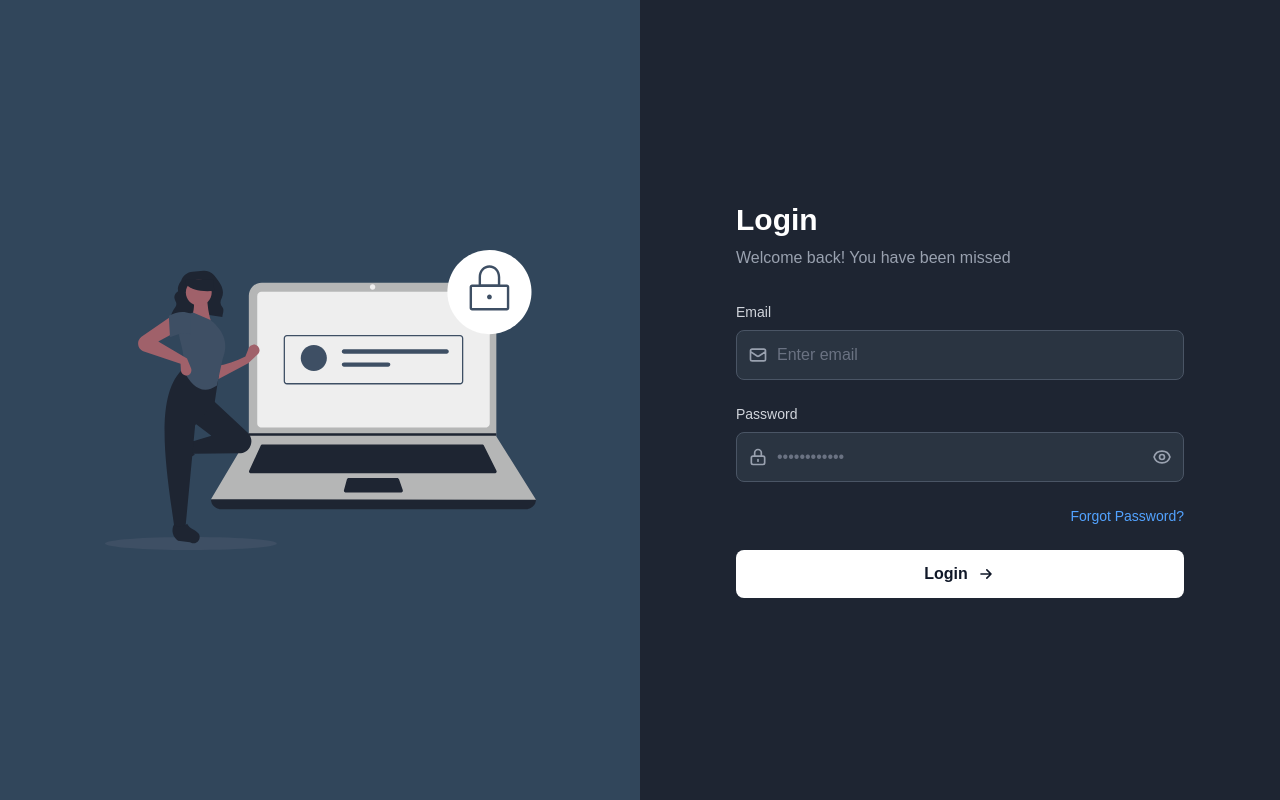
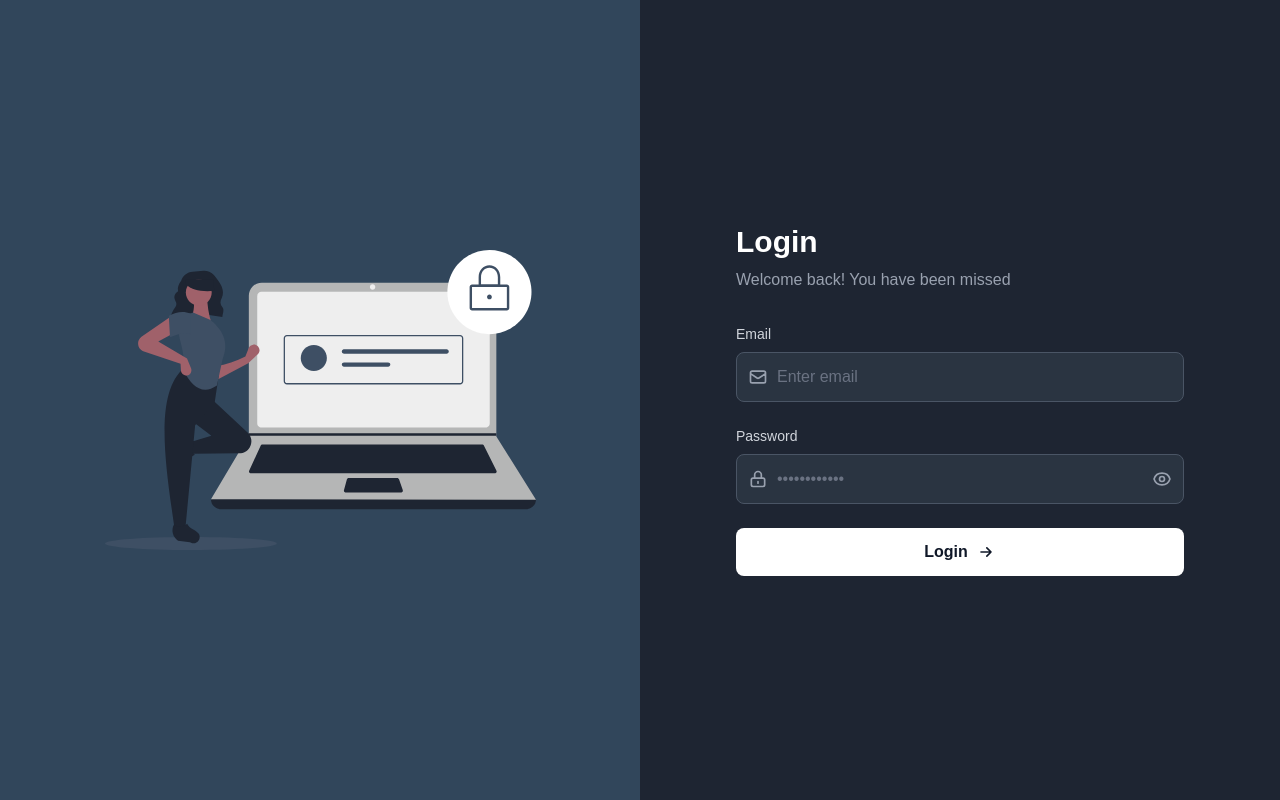
Before and after one commit to ammaridreesai/dashboard, a Next.js app: page / in a window 1280 px wide. Built offline with nearby package versions, Linux system fonts and the light colour scheme.

Commit message:
Comment Forgot Password for now

```diff
--- a/src/components/LoginForm.jsx
+++ b/src/components/LoginForm.jsx
@@ -206,7 +206,7 @@
             </div>
 
             {/* Forgot Password Link */}
-            <div className="flex justify-end">
+            {/* <div className="flex justify-end">
               <button
                 type="button"
                 onClick={() => setShowForgotPassword(true)}
@@ -214,7 +214,7 @@
               >
                 Forgot Password?
               </button>
-            </div>
+            </div> */}
 
             {/* Login Button */}
             <button
```
